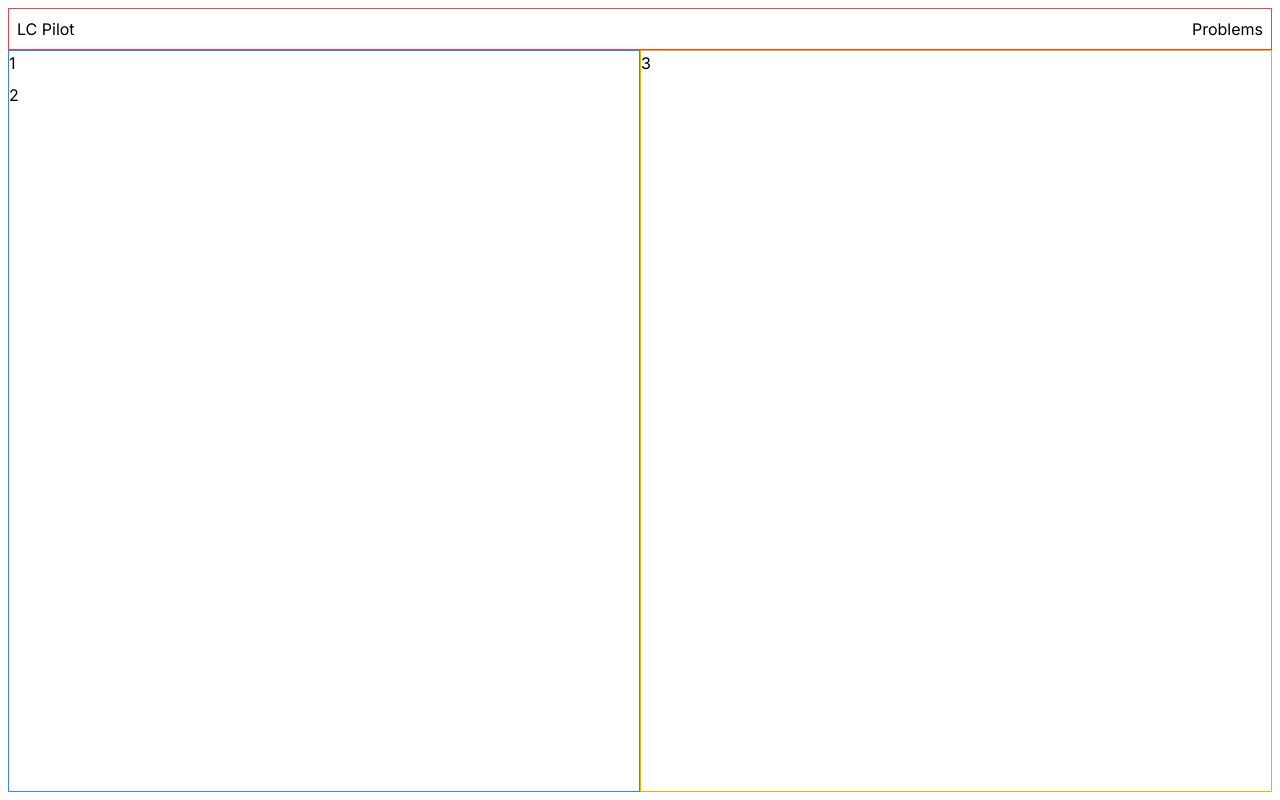
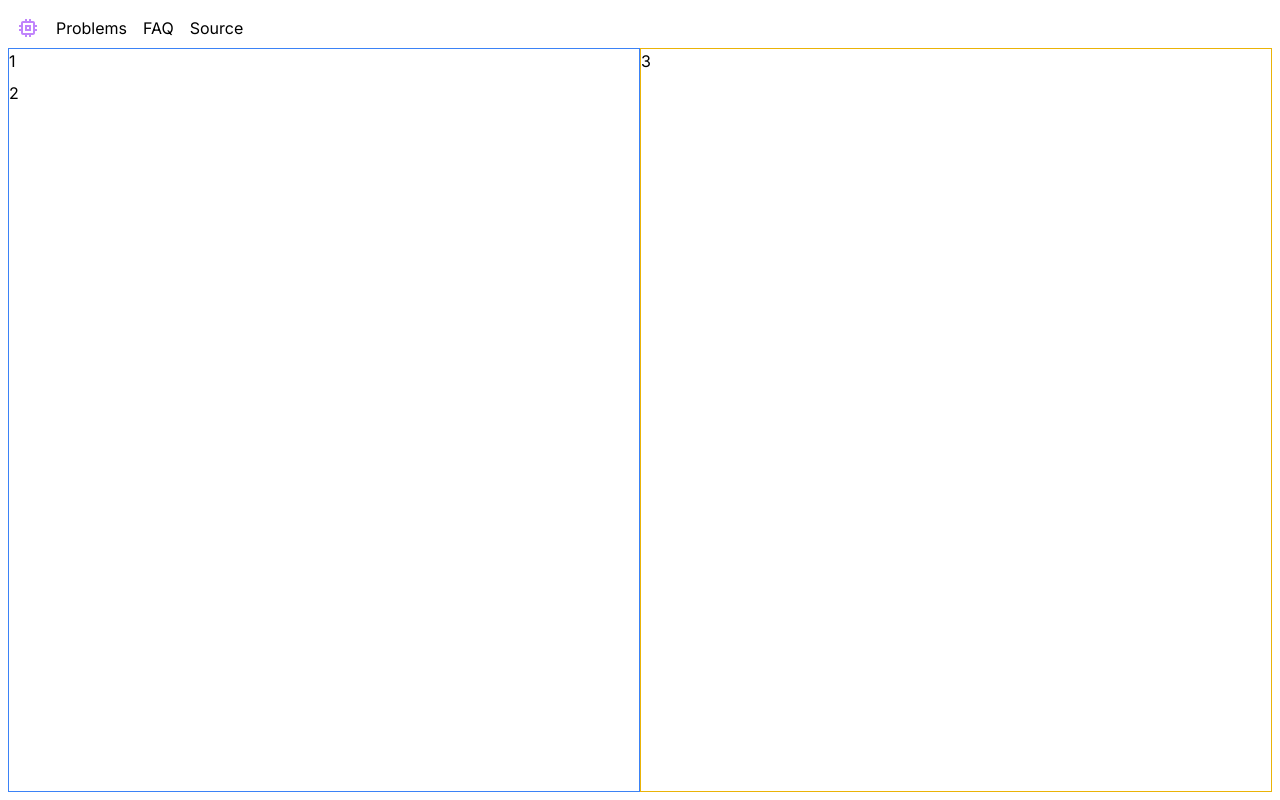
Before and after one commit to j1yl/lcpilot, a Next.js app: page /problems in a window 1280 px wide. Built offline with nearby package versions, Linux system fonts and the light colour scheme.

Commit message:
Update Navbar component with new design

```diff
--- a/components/Navbar.tsx
+++ b/components/Navbar.tsx
@@ -1,17 +1,29 @@
 import Link from "next/link";
+import MemoryIcon from "@mui/icons-material/Memory";
 
 type Props = {};
 
 const Navbar = (props: Props) => {
   return (
-    <div className="flex w-full items-center justify-between border border-red-500 p-2">
-      <span>LC Pilot</span>
-      <ul className="flex gap-2 items-center">
-        <li>
-          <Link href="/problems">Problems</Link>
-        </li>
-      </ul>
-    </div>
+    <nav className="backdrop-blur-md bg-white/10 sticky top-0 w-full">
+      <div className="flex w-full items-center p-2 gap-4 max-w-screen-2xl mx-auto">
+        <Link href="/" className="flex items-center gap-2">
+          <MemoryIcon className="text-purple-400 w-6 h-6" />
+          <span className="sr-only">LCPilot</span>
+        </Link>
+        <ul className="flex gap-4 items-center">
+          <li>
+            <Link href="/problems">Problems</Link>
+          </li>
+          <li>
+            <Link href="/faq">FAQ</Link>
+          </li>
+          <li>
+            <Link href="/source">Source</Link>
+          </li>
+        </ul>
+      </div>
+    </nav>
   );
 };
 
```
